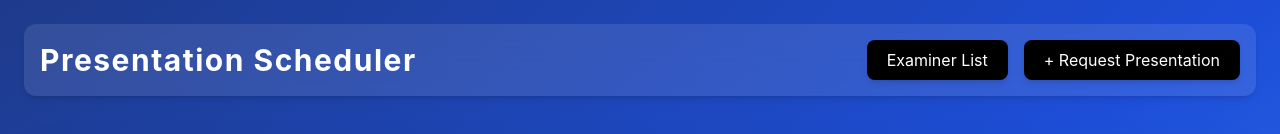
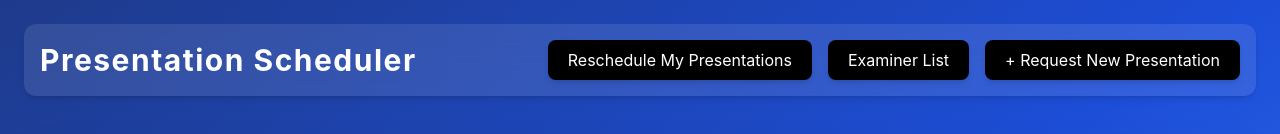
Before and after one commit to RudeNiluwaa/Auto-Shed, a React (Create React App) app in the folder frontend/: page /home in a window 1280 px wide. Shown: the top 134 px of the page. Built offline with nearby package versions, Linux system fonts and the light colour scheme; no server answers.

Commit message:
fixing navigation of the rescheduling function

```diff
--- a/frontend/src/Componenets/Admin.js
+++ b/frontend/src/Componenets/Admin.js
@@ -32,6 +32,15 @@ function Admin() {
           <nav className="bg-blue-600 p-6 text-white shadow-lg">
             <div className="container mx-auto flex justify-between items-center">
               <h1 className="text-3xl font-extrabold tracking-tight">Admin Dashboard</h1>
+
+              {/* Buttons grouped in a flex container */}
+              <div className="flex space-x-4">
+                <button
+                  onClick={() => navigate('/get-reschedule-admin')}
+                  className="bg-white text-blue-600 font-semibold px-4 py-2 rounded-lg shadow hover:bg-blue-100 transition"
+                >
+                  Reschedule Requests
+                </button>
                 <button
                   onClick={() => navigate('/add-examiner')}
                   className="bg-white text-blue-600 font-semibold px-4 py-2 rounded-lg shadow hover:bg-blue-100 transition"
@@ -39,7 +48,9 @@ function Admin() {
                   Add Examiner
                 </button>
               </div>
+            </div>
           </nav>
+
 
         <div className="container mx-auto mt-10 p-8 bg-white rounded-3xl shadow-xl">
             <h2 className="text-3xl font-semibold mb-8 text-gray-800">All Presentations</h2>
--- a/frontend/src/Componenets/Home.js
+++ b/frontend/src/Componenets/Home.js
@@ -49,6 +49,12 @@ function Home() {
         <div className="container mx-auto flex justify-between items-center">
             <h1 className="text-3xl font-bold tracking-wider">Presentation Scheduler</h1>
             <div className="flex items-center space-x-4">
+            <Link
+    to="/add-reschedule"
+    className="bg-black text-white px-5 py-2 rounded-lg shadow-md hover:bg-blue-500 hover:text-black transition-all duration-300"
+  >
+    Reschedule My Presentations
+  </Link>
   <Link
     to="/get-examiner-user"
     className="bg-black text-white px-5 py-2 rounded-lg shadow-md hover:bg-blue-500 hover:text-black transition-all duration-300"
@@ -59,7 +65,7 @@ function Home() {
     to="/createpresentation"
     className="bg-black text-white px-5 py-2 rounded-lg shadow-md hover:bg-blue-500 hover:text-black transition-all duration-300"
   >
-    + Request Presentation
+    + Request New Presentation
   </Link>
 </div>
         </div>
```
Lines whose indentation alone changed are shown as unchanged.
